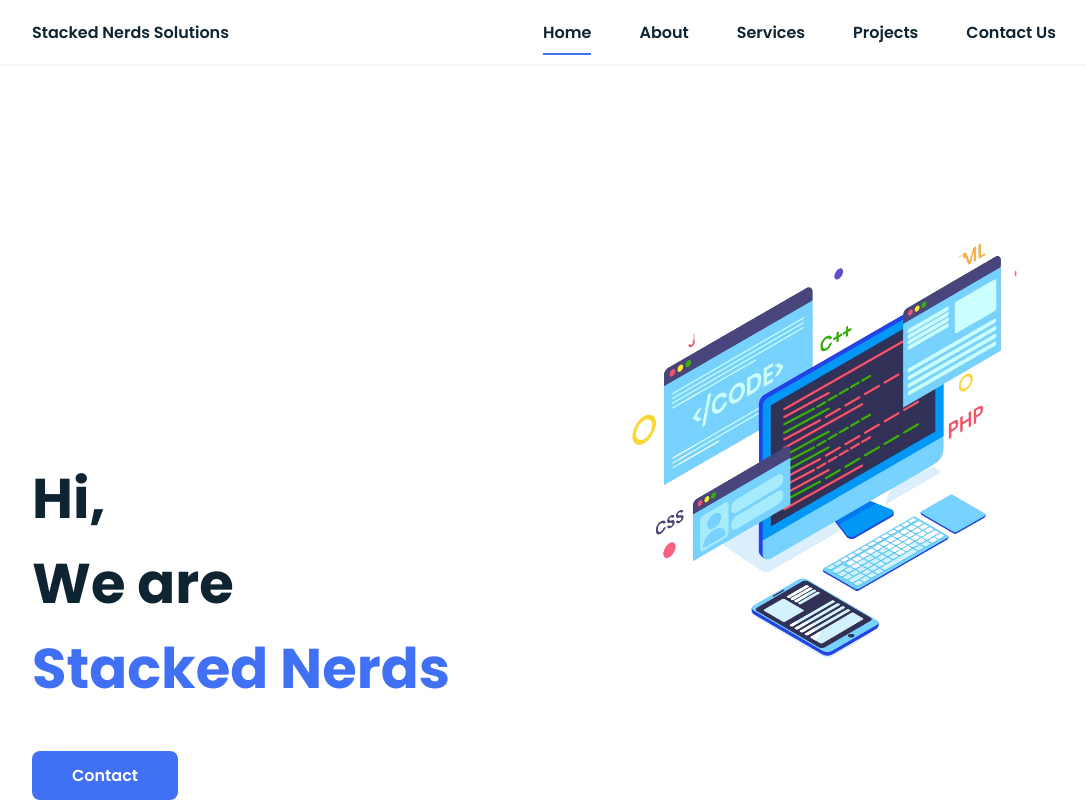
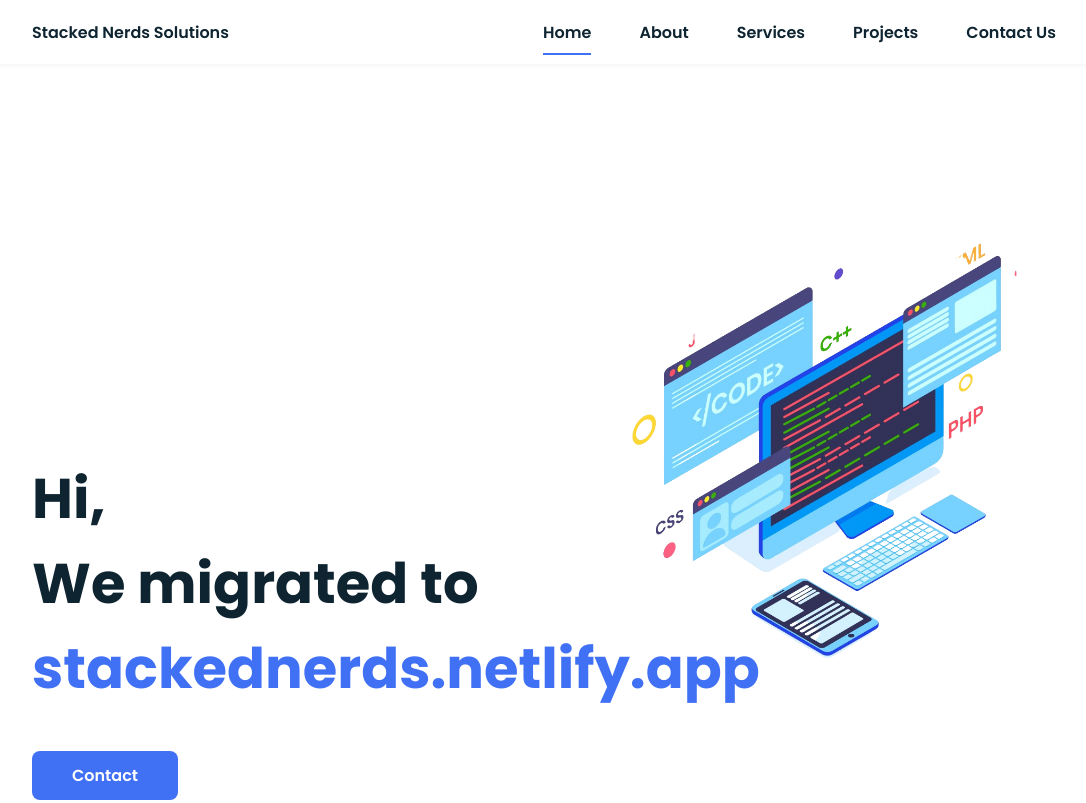
Before and after one commit to stackednerds/stacked, a plain HTML site: page index.html in a window 1280 px wide. Shown: the top 803 px of the page, without its empty margins (96-1182 px from the left). Drawn offline with nearby package versions, Linux system fonts and the light colour scheme.

Commit message:
Update index.html

```diff
--- a/index.html
+++ b/index.html
@@ -36,7 +36,7 @@
             <!--===== HOME =====-->
             <section class="home bd-grid" id="home">
                 <div class="home__data">
-                    <h1 class="home__title">Hi,<br>We are </span><br><span class="home__title-color">Stacked Nerds</span><br></h1>
+                    <h1 class="home__title">Hi,<br>We migrated to</span><br><span class="home__title-color">stackednerds.netlify.app</span><br></h1>
 
                     <a href="mailto: stackednerds@gmail.com" class="button">Contact</a>
                 </div>
```
